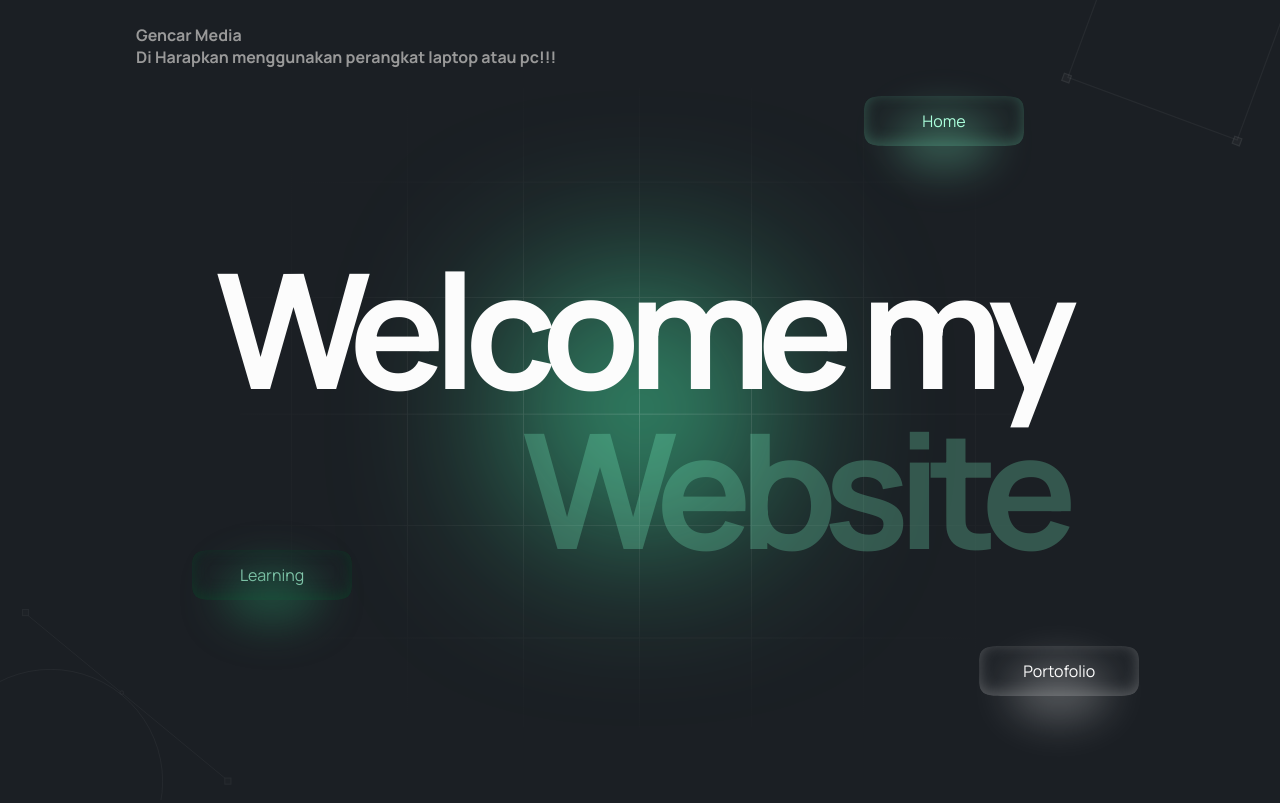
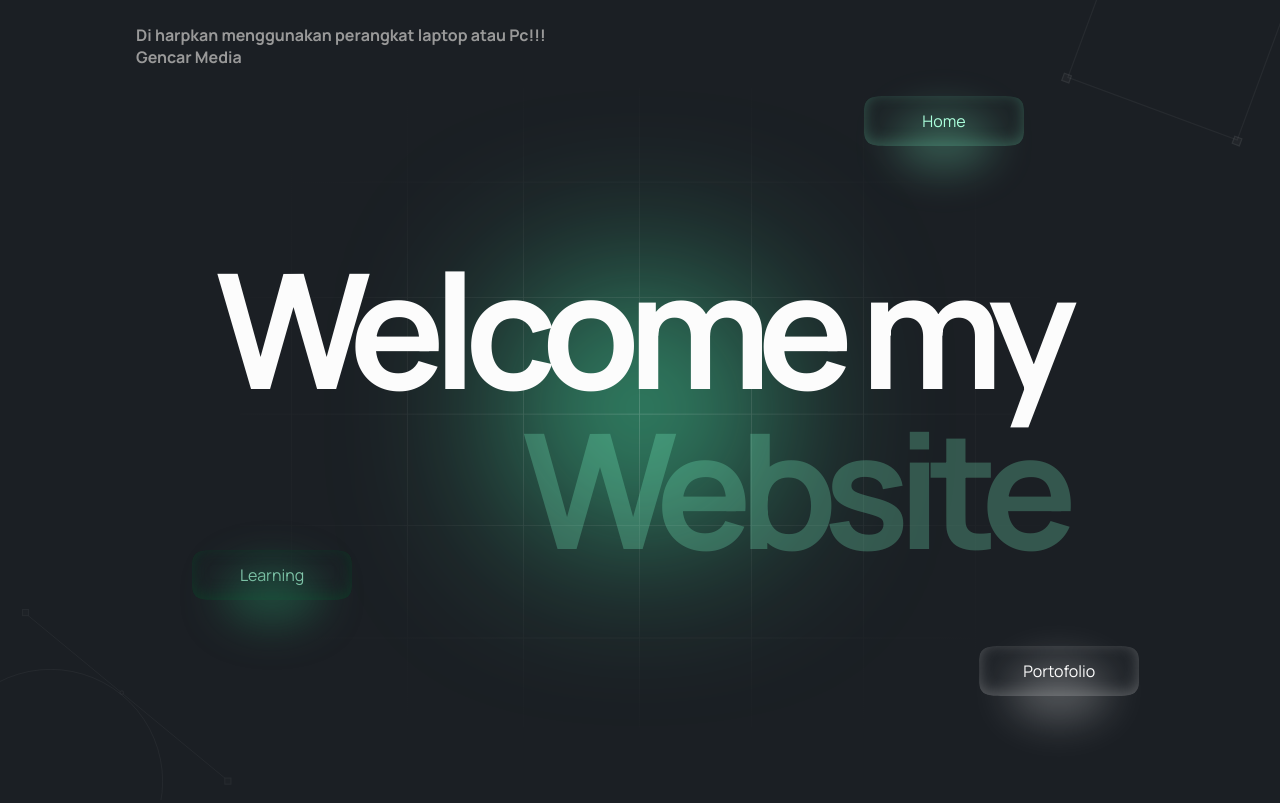
Before and after one commit to GencarMedia/akugencarmedia.Welcome.github.io, a plain HTML site: page index.html in a window 1280 px wide. Drawn offline with Linux system fonts and the light colour scheme.

Commit message:
Update index.html

```diff
--- a/index.html
+++ b/index.html
@@ -8,7 +8,7 @@
 </head>
 <body>
     <nav>
-        <p class="sitename">Gencar Media <br>Di Harapkan menggunakan perangkat laptop atau pc!!!</p>
+        <p class="sitename">Di harpkan menggunakan perangkat laptop atau Pc!!! <br>Gencar Media</p>
         <svg class="material-icons" xmlns="http://www.w3.org/2000/svg" height="24px" viewBox="0 0 24 24" width="24px"><path d="M0 0h24v24H0z" fill="none"/><path d="M19 9H5c-.55 0-1 .45-1 1s.45 1 1 1h14c.55 0 1-.45 1-1s-.45-1-1-1zM5 15h14c.55 0 1-.45 1-1s-.45-1-1-1H5c-.55 0-1 .45-1 1s.45 1 1 1z"/></svg>
       </nav>
 
```
